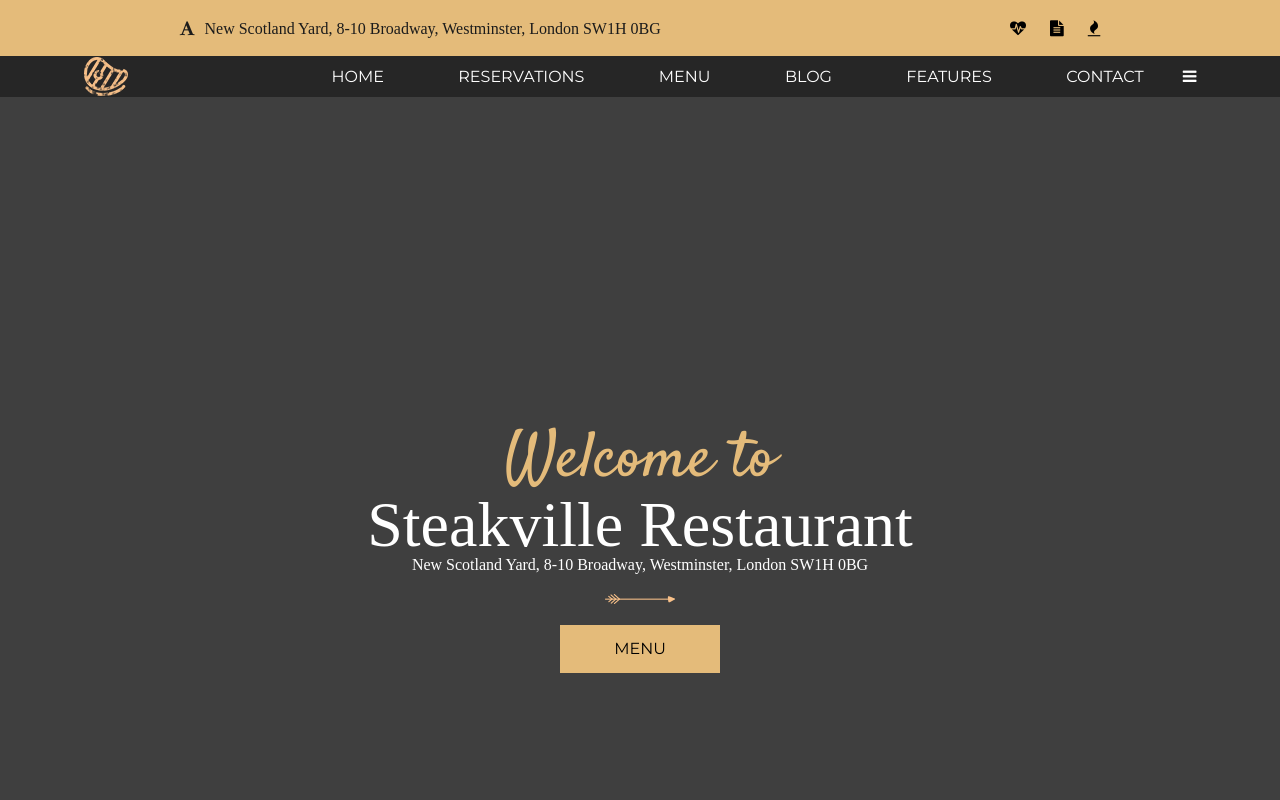
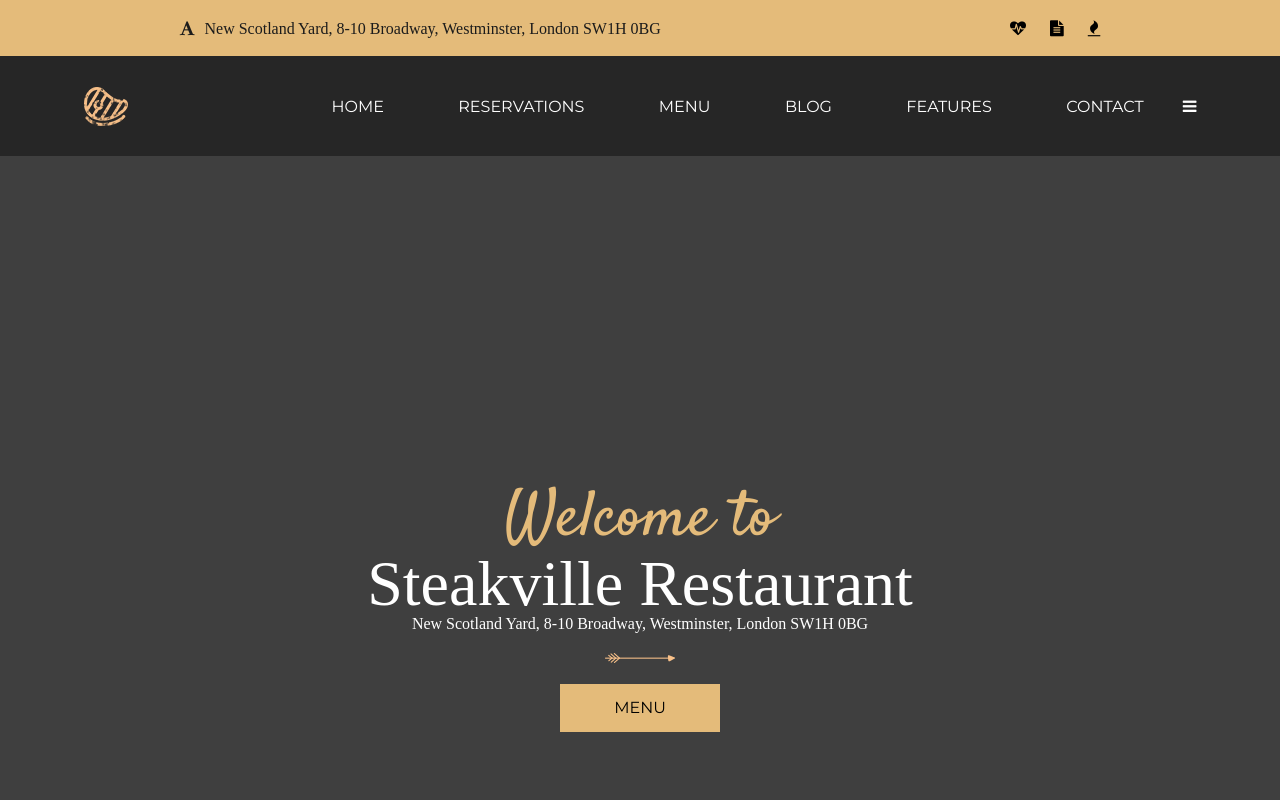
Before and after one commit to keatshyperion/web290, a plain HTML site: page index.html in a window 1280 px wide. Shown: the top 800 px of the page. Drawn offline with Linux system fonts and the light colour scheme; a web font is replaced by a local one.

Commit message:
Update style.css

```diff
--- a/css/style.css
+++ b/css/style.css
@@ -303,7 +303,7 @@ text-align:center;
 /*nav*/
 .nav {
   background-color: #262626;
-  min-height: 6.25rempx;
+  min-height: 6.25rem;
   display: flex;
   flex-flow: row;
   justify-content: space-around;
```
